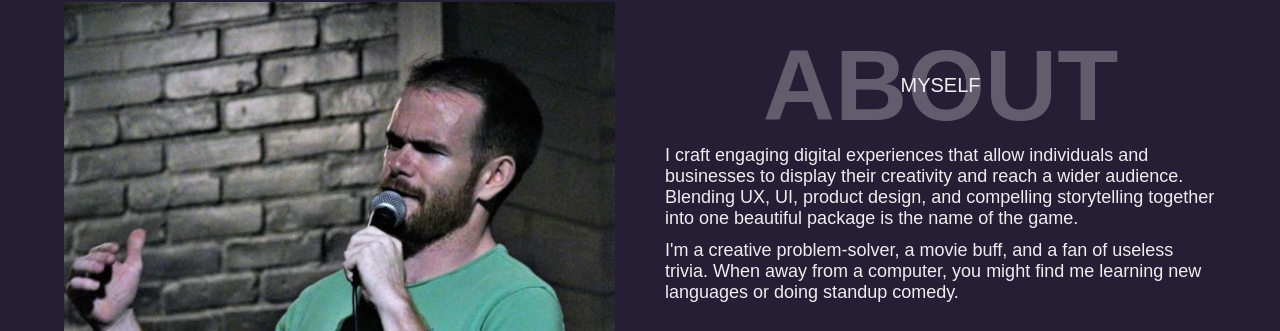
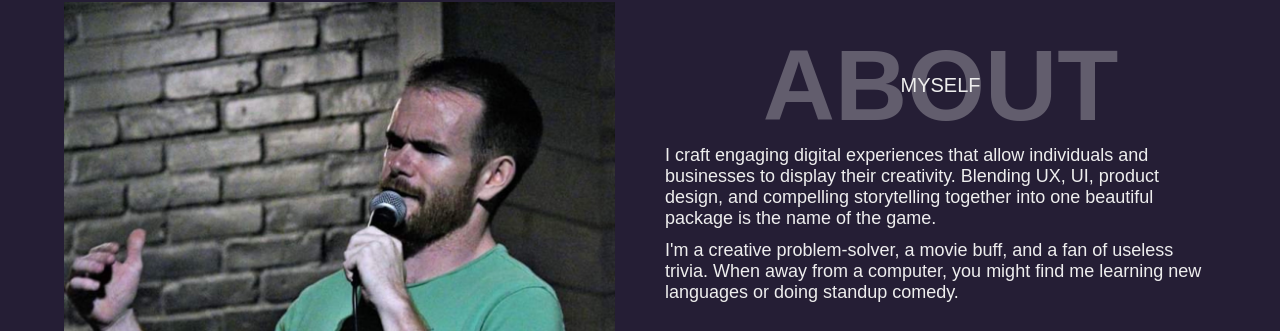
Before and after one commit to dannygibbz/PortfolioSite, a plain HTML site: page index.html in a window 1280 px wide. Shown: the part 858-1189 px from the top of the page. Drawn offline with nearby package versions, Linux system fonts and the light colour scheme; a web font is replaced by a local one.

Commit message:
edited bio paragraph

```diff
--- a/index.html
+++ b/index.html
@@ -69,9 +69,9 @@
           </div>
           <p>
             I craft engaging digital experiences that allow individuals and
-            businesses to display their creativity and reach a wider audience.
-            Blending UX, UI, product design, and compelling storytelling
-            together into one beautiful package is the name of the game.
+            businesses to display their creativity. Blending UX, UI, product
+            design, and compelling storytelling together into one beautiful
+            package is the name of the game.
           </p>
           <br />
           <p>
```
